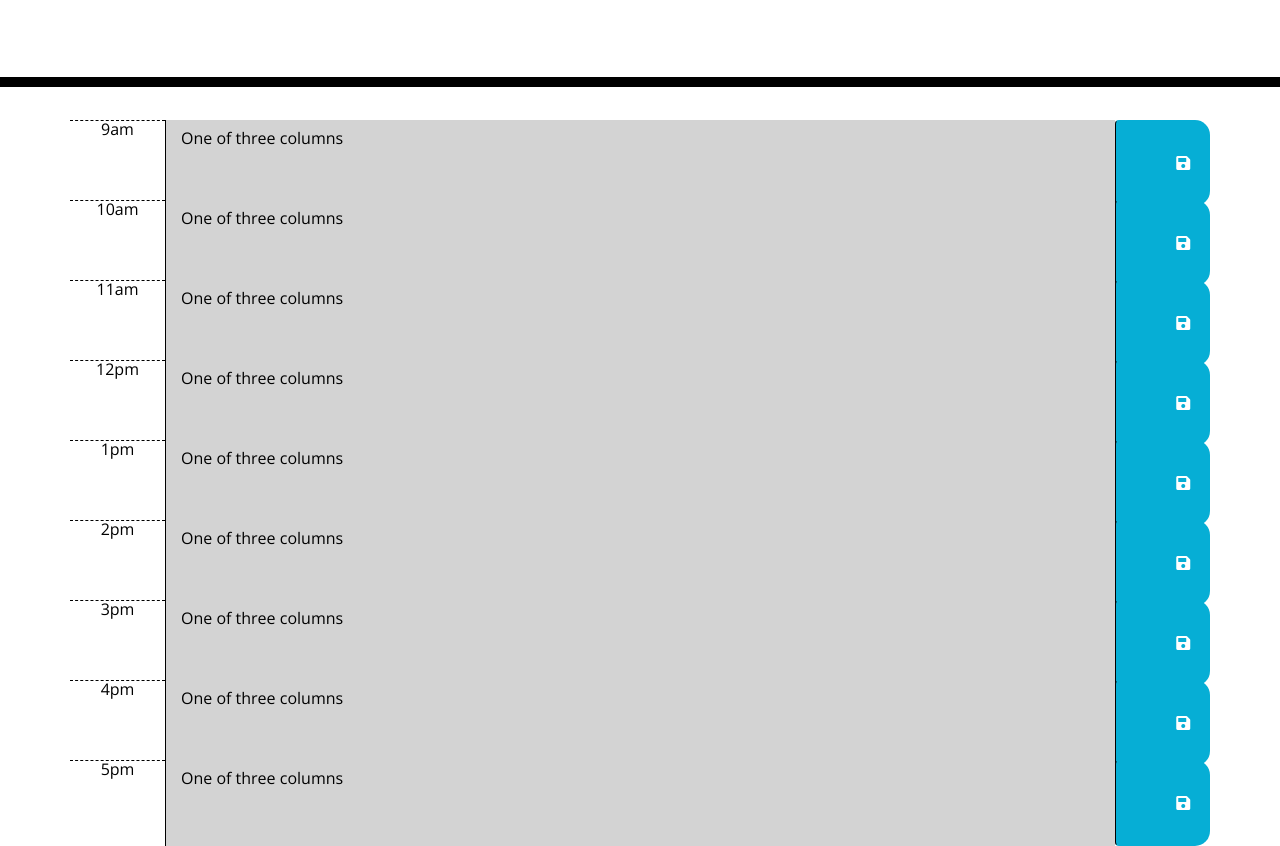
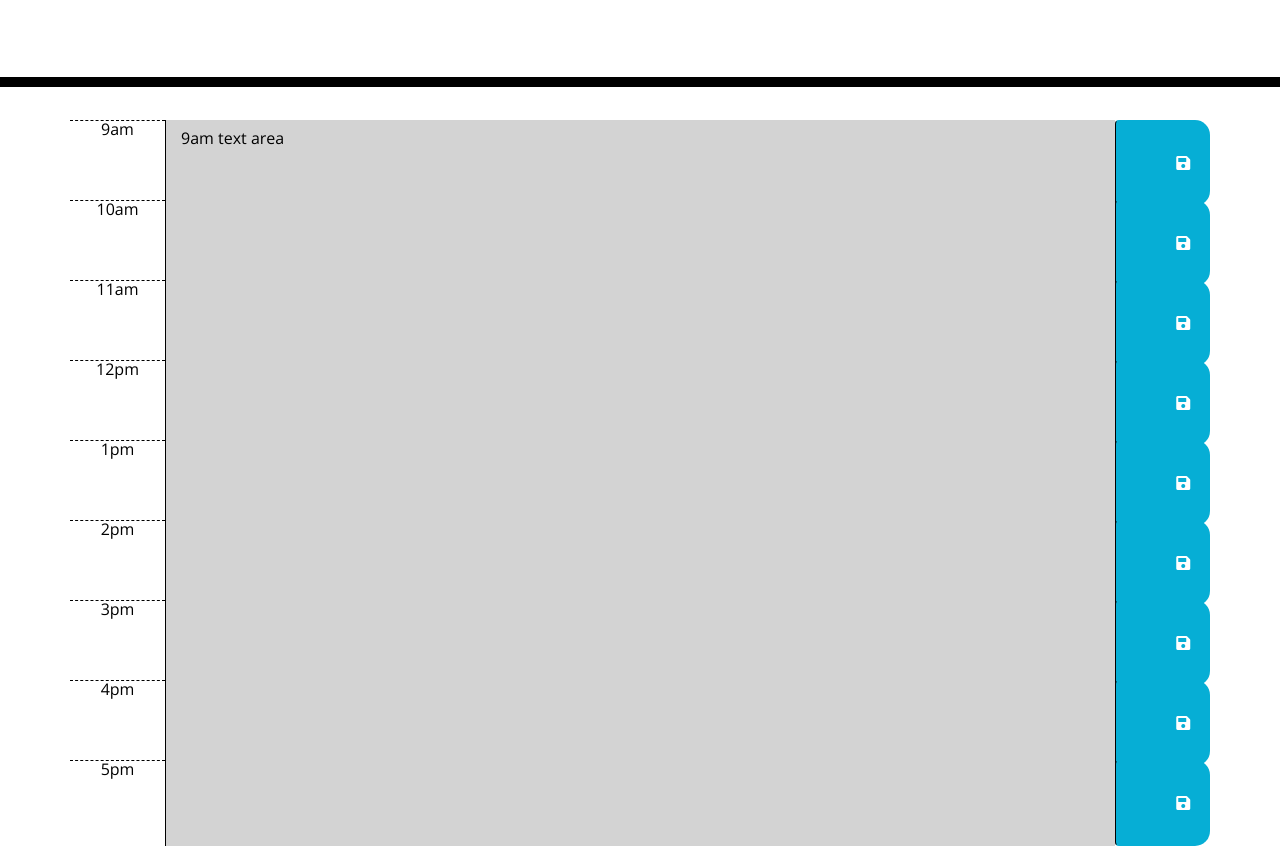
Before and after one commit to forbegos/Word-Day-Scheduler, a plain HTML site: page index.html in a window 1280 px wide. Shown: the part 181-1027 px from the top of the page. Drawn offline with nearby package versions, Linux system fonts and the light colour scheme.

Commit message:
Testing getting text from text area element in each row

```diff
--- a/assets/js/script.js
+++ b/assets/js/script.js
@@ -1,6 +1,10 @@
 // Declarations
 var rowElement = $(".time-block");
+var textAreaEl = $("textarea");
 
+console.log(rowElement.children("textarea").get(0));
+console.log(rowElement.children("textarea").get(1));
+console.log(rowElement.children("textarea").get(2));
 // Declare array of objects (time and task description) and populate
 var tasks = new Array(9);
 for (let i = 0; i < tasks.length; i += 1) {
--- a/index.html
+++ b/index.html
@@ -32,7 +32,7 @@
     <div class="container">
       <div class="row time-block" id="9am">
         <div class="col-md-1 hour">9am</div>
-        <textarea class="col-md-10 description">One of three columns</textarea>
+        <textarea class="col-md-10 description">9am text area</textarea>
         <button class="btn saveBtn col-md-1">
           <i class="fas fa-save"></i>
         </button>
@@ -41,7 +41,7 @@
     <div class="container">
       <div class="row time-block" id="10am">
         <div class="col-md-1 hour">10am</div>
-        <textarea class="col-md-10 description">One of three columns</textarea>
+        <textarea class="col-md-10 description"></textarea>
         <button class="btn saveBtn col-md-1">
           <i class="fas fa-save"></i>
         </button>
@@ -50,7 +50,7 @@
     <div class="container">
       <div class="row time-block" id="11am">
         <div class="col-md-1 hour">11am</div>
-        <textarea class="col-md-10 description">One of three columns</textarea>
+        <textarea class="col-md-10 description"></textarea>
         <button class="btn saveBtn col-md-1">
           <i class="fas fa-save"></i>
         </button>
@@ -59,7 +59,7 @@
     <div class="container">
       <div class="row time-block" id="12pm">
         <div class="col-md-1 hour">12pm</div>
-        <textarea class="col-md-10 description">One of three columns</textarea>
+        <textarea class="col-md-10 description"></textarea>
         <button class="btn saveBtn col-md-1">
           <i class="fas fa-save"></i>
         </button>
@@ -68,7 +68,7 @@
     <div class="container">
       <div class="row time-block" id="1pm">
         <div class="col-md-1 hour">1pm</div>
-        <textarea class="col-md-10 description">One of three columns</textarea>
+        <textarea class="col-md-10 description"></textarea>
         <button class="btn saveBtn col-md-1">
           <i class="fas fa-save"></i>
         </button>
@@ -77,7 +77,7 @@
     <div class="container">
       <div class="row time-block" id="2pm">
         <div class="col-md-1 hour">2pm</div>
-        <textarea class="col-md-10 description">One of three columns</textarea>
+        <textarea class="col-md-10 description"></textarea>
         <button class="btn saveBtn col-md-1">
           <i class="fas fa-save"></i>
         </button>
@@ -86,7 +86,7 @@
     <div class="container">
       <div class="row time-block" id="3pm">
         <div class="col-md-1 hour">3pm</div>
-        <textarea class="col-md-10 description">One of three columns</textarea>
+        <textarea class="col-md-10 description"></textarea>
         <button class="btn saveBtn col-md-1">
           <i class="fas fa-save"></i>
         </button>
@@ -95,7 +95,7 @@
     <div class="container">
       <div class="row time-block" id="4pm">
         <div class="col-md-1 hour">4pm</div>
-        <textarea class="col-md-10 description">One of three columns</textarea>
+        <textarea class="col-md-10 description"></textarea>
         <button class="btn saveBtn col-md-1">
           <i class="fas fa-save"></i>
         </button>
@@ -104,7 +104,7 @@
     <div class="container">
       <div class="row time-block" id="5pm">
         <div class="col-md-1 hour">5pm</div>
-        <textarea class="col-md-10 description">One of three columns</textarea>
+        <textarea class="col-md-10 description"></textarea>
         <button class="btn saveBtn col-md-1">
           <i class="fas fa-save"></i>
         </button>
```
